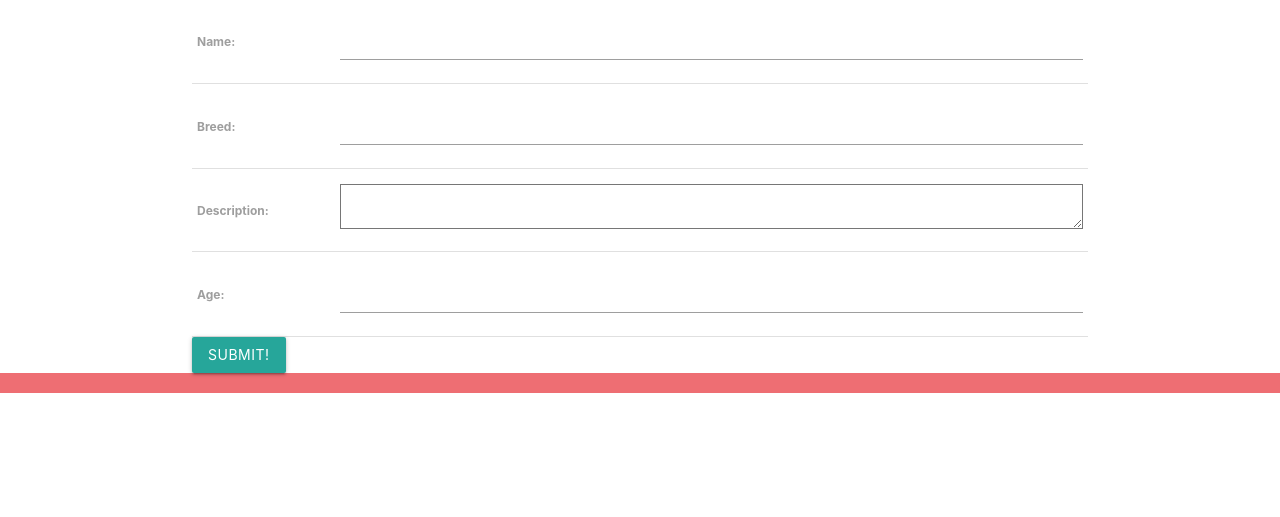
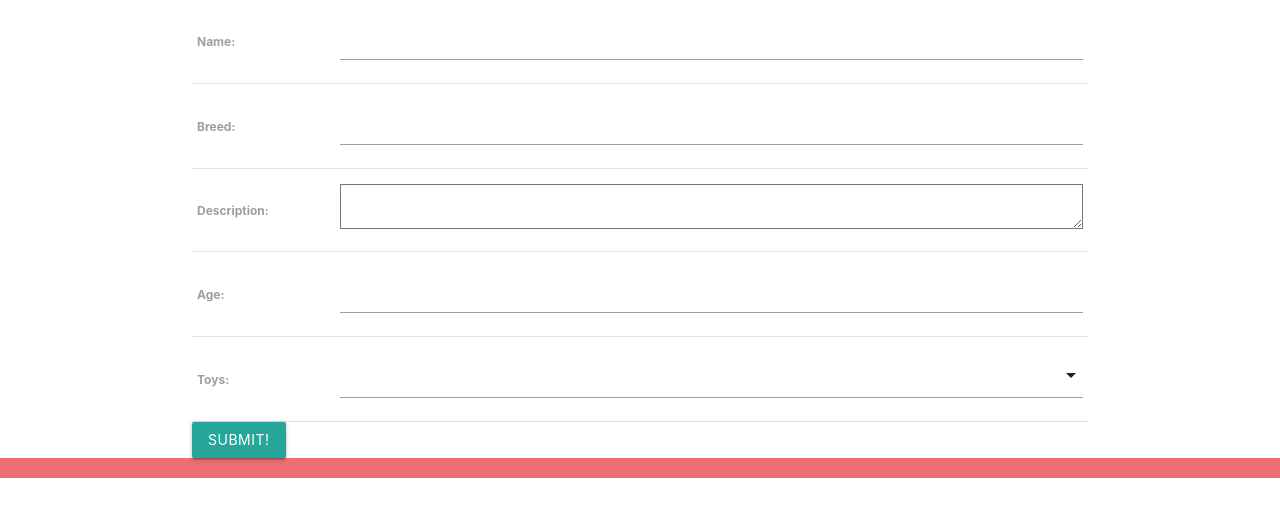
Before and after one commit to sei-ec-remote/cat-collector, a Django app: page /cats/create/ in a window 1280 px wide. Shown: the part 201-718 px from the top of the page. Run offline with Django 4.2, Linux system fonts and the light colour scheme; the visitor is signed in with stand-in values (Sample User, id 1); data that the repository does not hold is empty.

Commit message:
adds toys dropdown to cat create form, thanks Cait

```diff
--- a/main_app/templates/main_app/cat_form.html
+++ b/main_app/templates/main_app/cat_form.html
@@ -16,5 +16,9 @@
         </table>
         <input type="submit" value="Submit!" class="btn">
     </form>
-
+    <script>
+        // add some js to fix up our selector tool
+        const selectEl = document.getElementById('id_toys')
+        M.FormSelect.init(selectEl)
+    </script>
 {% endblock %}
--- a/main_app/views.py
+++ b/main_app/views.py
@@ -62,7 +62,7 @@ class CatCreate(LoginRequiredMixin, CreateView):
     # the fields attribute is required for a createview. These inform the form
     # fields = '__all__'
     # we could also have written our fields like this:
-    fields = ['name', 'breed', 'description', 'age']
+    fields = ['name', 'breed', 'description', 'age', 'toys']
     # we need to add redirects when we make a success
     # success_url = '/cats/{cat_id}'
     # or, we could redirect to the index page if we want
```
